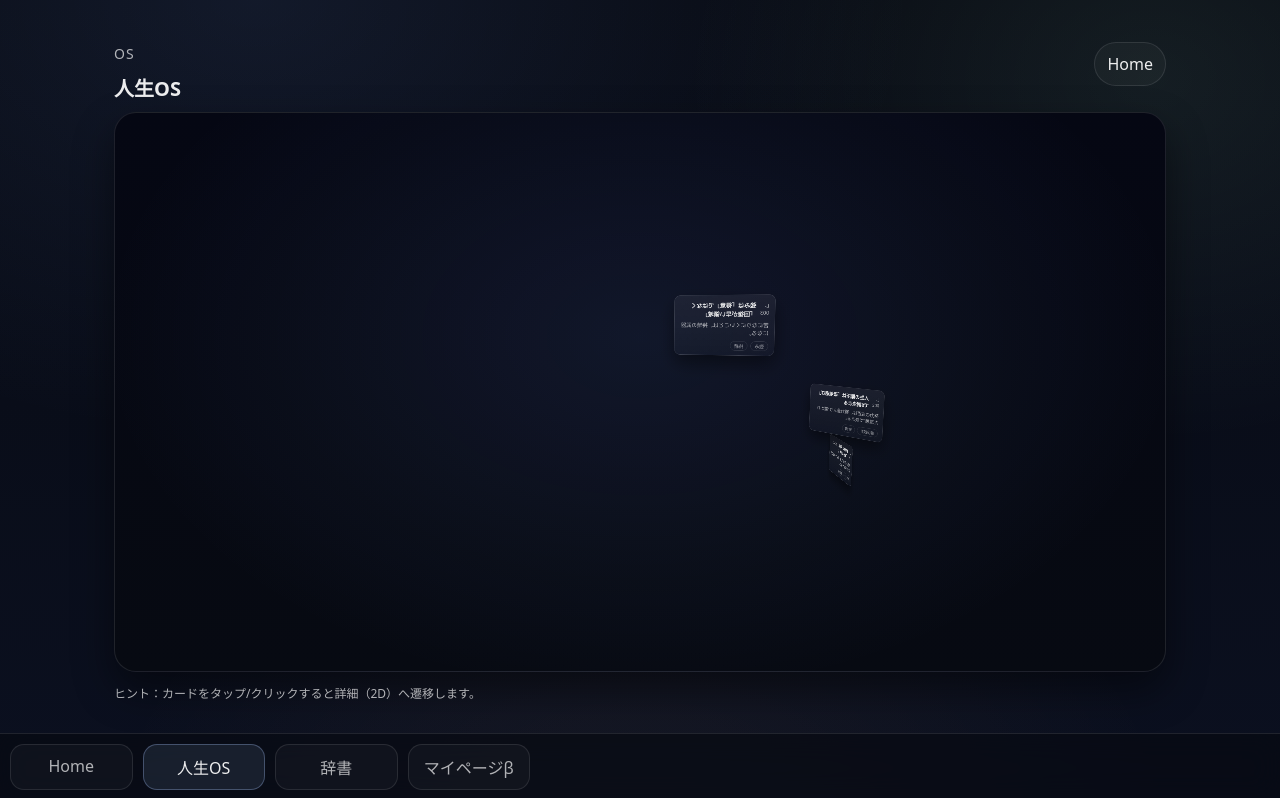
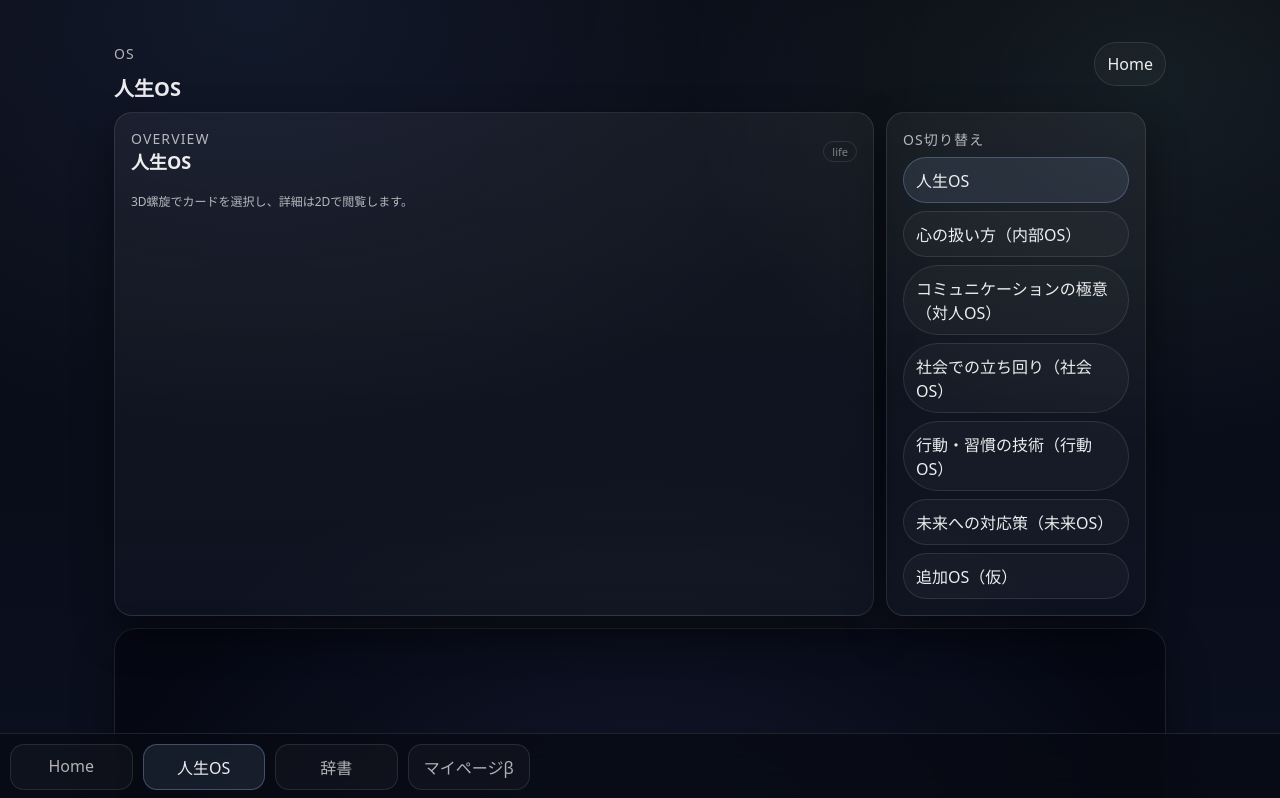
Before and after one commit to Roku-brand/syoseizyutsu, a React (Vite) app: page /life in a window 1280 px wide. Shown: the top 798 px of the page. Built offline with nearby package versions, Linux system fonts and the light colour scheme.

Commit message:
feat: add os hero navigation
Co-authored-by: Roku-brand <239786183+Roku-brand@users.noreply.github.com>

```diff
--- a/src/pages/OSList.jsx
+++ b/src/pages/OSList.jsx
@@ -49,6 +49,7 @@ export default function OSList({ osKey: propOS, mode }) {
 
   // 人生OS（3D）
   const isLife = osKey === "life" || mode === "spiral";
+  const desc = isLife ? "3D螺旋でカードを選択し、詳細は2Dで閲覧します。" : "一覧・検索・タグフィルタ・ソート（id順）に対応。";
 
   return (
     <div>
@@ -58,6 +59,41 @@ export default function OSList({ osKey: propOS, mode }) {
           <div style={{ fontSize: 20, fontWeight: 740 }}>{osDef.label}</div>
         </div>
         <button className="btn" onClick={() => nav("/")}>Home</button>
+      </div>
+
+      <div className="osHeroWrap">
+        <div className="panel detail osHeroCard">
+          <div style={{ display: "flex", justifyContent: "space-between", gap: 12, alignItems: "center" }}>
+            <div>
+              <div className="sectionTitle" style={{ margin: 0 }}>Overview</div>
+              <div style={{ fontSize: 18, fontWeight: 720 }}>{osDef.label}</div>
+            </div>
+            <span className="kbd" style={{ whiteSpace: "nowrap" }}>{osDef.key}</span>
+          </div>
+          <div className="helpText" style={{ marginTop: 10 }}>
+            {desc}
+          </div>
+        </div>
+
+        <div className="panel detail osNavPanel">
+          <div className="sectionTitle" style={{ margin: 0 }}>OS切り替え</div>
+          <div className="osNavGrid">
+            {OS_DEFS.map((os) => {
+              const path = os.key === "life" ? "/life" : `/os/${os.key}`;
+              const active = os.key === osKey;
+              return (
+                <button
+                  key={os.key}
+                  type="button"
+                  className={`btn osNavBtn ${active ? "primary" : ""}`}
+                  onClick={() => nav(path)}
+                >
+                  {os.label}
+                </button>
+              );
+            })}
+          </div>
+        </div>
       </div>
 
       {loading && (
--- a/src/styles.css
+++ b/src/styles.css
@@ -247,3 +247,42 @@ button, input, select, textarea{ font:inherit; color:inherit; }
   font-size: 12px;
   line-height: 1.6;
 }
+
+.osHeroWrap{
+  display:flex;
+  flex-wrap:wrap;
+  gap:12px;
+  align-items:stretch;
+  margin-bottom: 12px;
+}
+.osHeroCard{
+  flex:1;
+  min-width: 260px;
+  max-width: 760px;
+  display:flex;
+  flex-direction:column;
+  gap:8px;
+}
+.osNavPanel{
+  width: 260px;
+  min-width: 240px;
+}
+.osNavGrid{
+  display:flex;
+  flex-direction:column;
+  gap:8px;
+  margin-top: 8px;
+}
+.osNavBtn{
+  width:100%;
+  text-align:left;
+}
+
+@media (max-width: 860px){
+  .osNavPanel{
+    width: 100%;
+  }
+  .osNavBtn{
+    text-align:center;
+  }
+}
```
Also changed, not shown: 1 other file (tests, documents, lock files or other folders).
